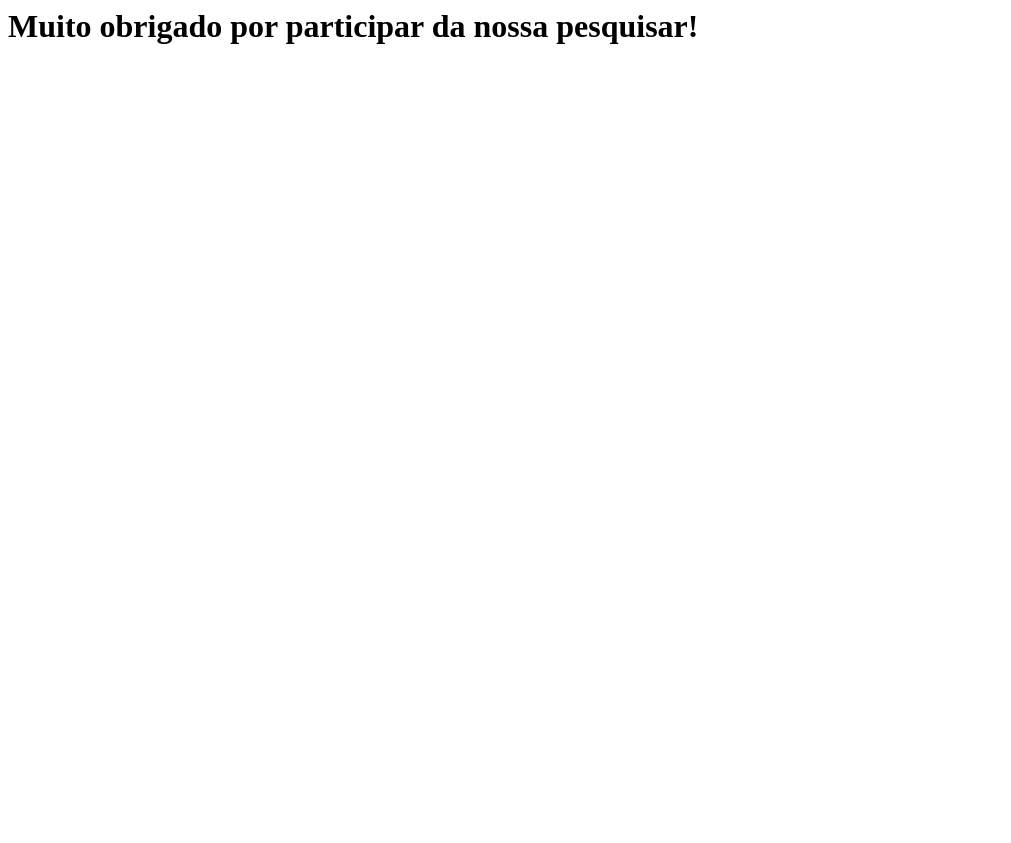
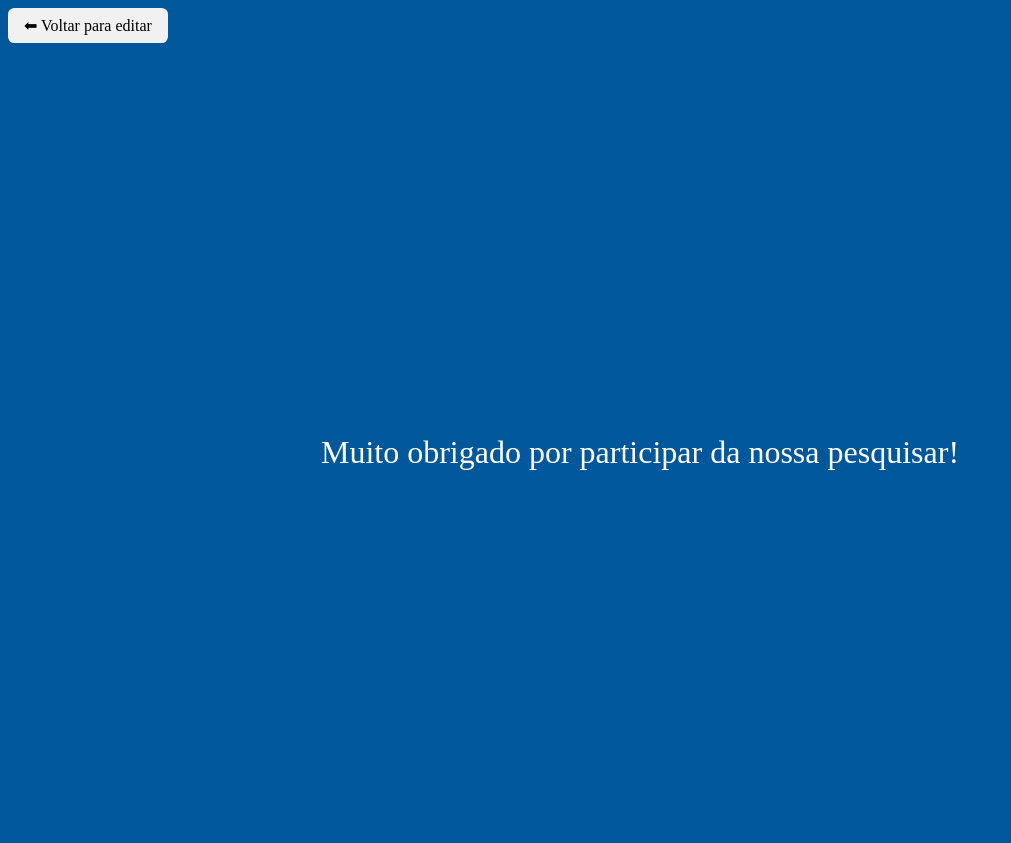
Before and after one commit to Matheus456/competencias_cgpe, a Django app: page /3/avaliar_competencias in a window 1280 px wide. Shown: the whole page, without its empty margins (0-1011 px from the left). Before the commit the page ends 44 px from the top, so only its background shows below. Run offline with Django 3.2, Linux system fonts and the light colour scheme.

Commit message:
Melhorando design das páginas

```diff
--- a/gestao_competencia/templates/gestao_competencia/agradecimento.html
+++ b/gestao_competencia/templates/gestao_competencia/agradecimento.html
@@ -1 +1,45 @@
-<h1>Muito obrigado por participar da nossa pesquisar!</h1>
+<style>
+    html, body, .container {
+        height: 100%;
+    }
+    .container {
+        position: relative;
+        text-align: center;
+    }
+    .container > p {
+        position: absolute;
+        top: 50%;
+        left: 0;
+        right: 0;
+        margin-top: -9px;
+    }
+
+    a {
+        text-decoration: none;
+        display: inline-block;
+        padding: 8px 16px;
+        border-radius: 0.4em;
+    }
+
+    a:hover {
+        background-color: #ddd;
+        color: black;
+    }
+
+    .previous {
+        background-color: #f1f1f1;
+        color: black;
+    }
+
+    body {
+        overflow: hidden;
+    }
+</style>
+
+<body style="background-color: #01579B;">
+    <a onclick="history.back()"class="previous">⬅ Voltar para editar</a>
+
+    <div class="container">
+        <p style="font-size: 2em; color: white;">Muito obrigado por participar da nossa pesquisar!</p>
+    </div>
+</body>
--- a/gestao_competencia/templates/gestao_competencia/encontrar_usuario.html
+++ b/gestao_competencia/templates/gestao_competencia/encontrar_usuario.html
@@ -61,8 +61,10 @@
           </div>
           <div class="row justify-content-center">
             {% if mensagem %}
-                <h2 class="ui dividing header">{{ mensagem }}</h2>
+              <h4 class="ui dividing header" style="color: #ffc860">{{ mensagem }}</h4>
             {% endif %}
+          </div>
+          <div class="row justify-content-center">
             <form action="/">
               <input required type="text" id="email" name="email" class="form-control" placeholder="Email ou código">
               <br>
```
Also changed, not shown: gestao_competencia/templates/gestao_competencia/form_competencias.html (+4 -7 lines).
